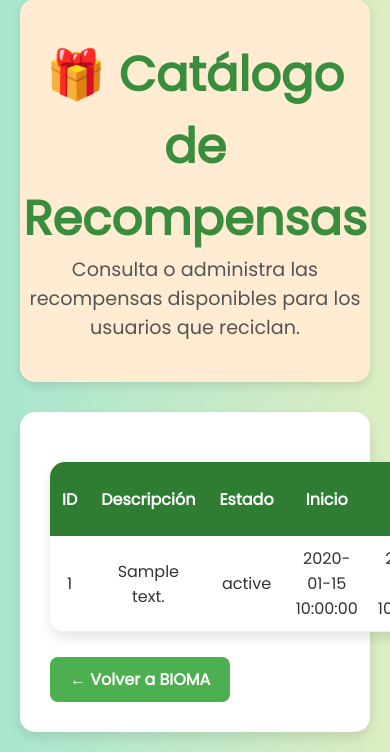
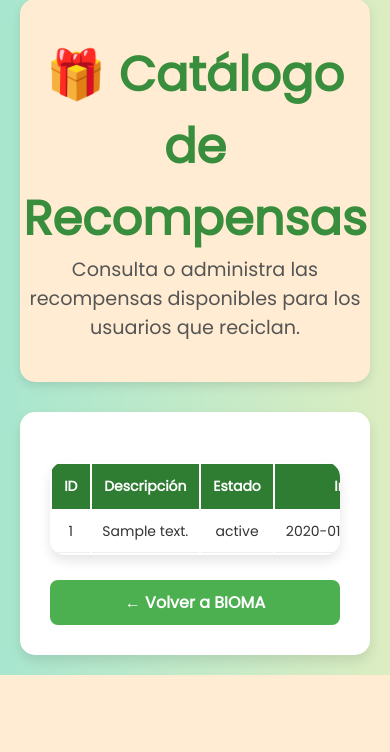
Before and after one commit to Maick2006/BIOMA, a Flask app: page /catalogo in a window 390 px wide; the page is wider, and only the part inside the window is pictured. Shown: the part 216-968 px from the top of that part. After the commit the page ends 891 px from the top of that part, so only its background shows below. Run offline with Flask 3, Linux system fonts and the light colour scheme; the visitor is signed in with stand-in values (Sample User, id 1); tables that the repository leaves empty or names only in its code hold one stand-in row (values such as "Sample post").

Commit message:
final total!!

```diff
--- a/templates/catalogo.html
+++ b/templates/catalogo.html
@@ -44,9 +44,15 @@
     border-collapse: collapse;
     background: white;
     border-radius: 15px;
-    overflow: hidden;
+    overflow-x: auto;
+    display: block;
     box-shadow: 0 6px 12px rgba(0,0,0,0.1);
     margin-top: 20px;
+  }
+
+  .tabla-recompensas table {
+    width: 100%;
+    min-width: 800px;
   }
 
   .tabla-recompensas th {
@@ -108,6 +114,26 @@
   .volver-btn:hover {
     background-color: #388e3c;
   }
+
+  @media (max-width: 768px) {
+    .tabla-recompensas {
+      font-size: 14px;
+    }
+
+    .tabla-btn {
+      padding: 5px 8px;
+      font-size: 12px;
+    }
+
+    form {
+      grid-template-columns: 1fr;
+    }
+
+    .volver-btn {
+      width: 100%;
+      text-align: center;
+    }
+  }
 </style>
 
 <header class="subheader">
@@ -131,7 +157,8 @@
   </form>
   {% endif %}
 
-  <table class="tabla-recompensas">
+  <div class="tabla-recompensas">
+    <table>
       <thead>
         <tr>
           <th>ID</th>
@@ -168,6 +195,7 @@
         {% endfor %}
       </tbody>
     </table>
+  </div>
 
   <a href="{{ url_for('home') }}" class="volver-btn">← Volver a BIOMA</a>
 </section>
```
Lines whose indentation alone changed are shown as unchanged.
